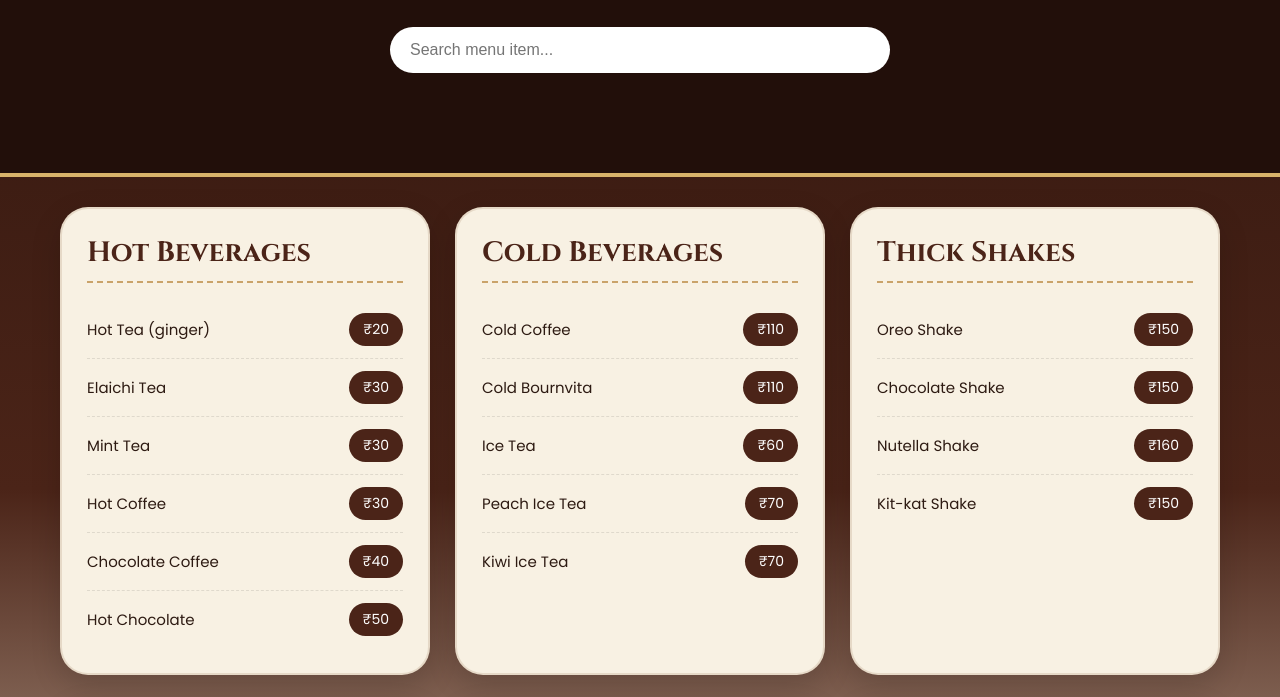
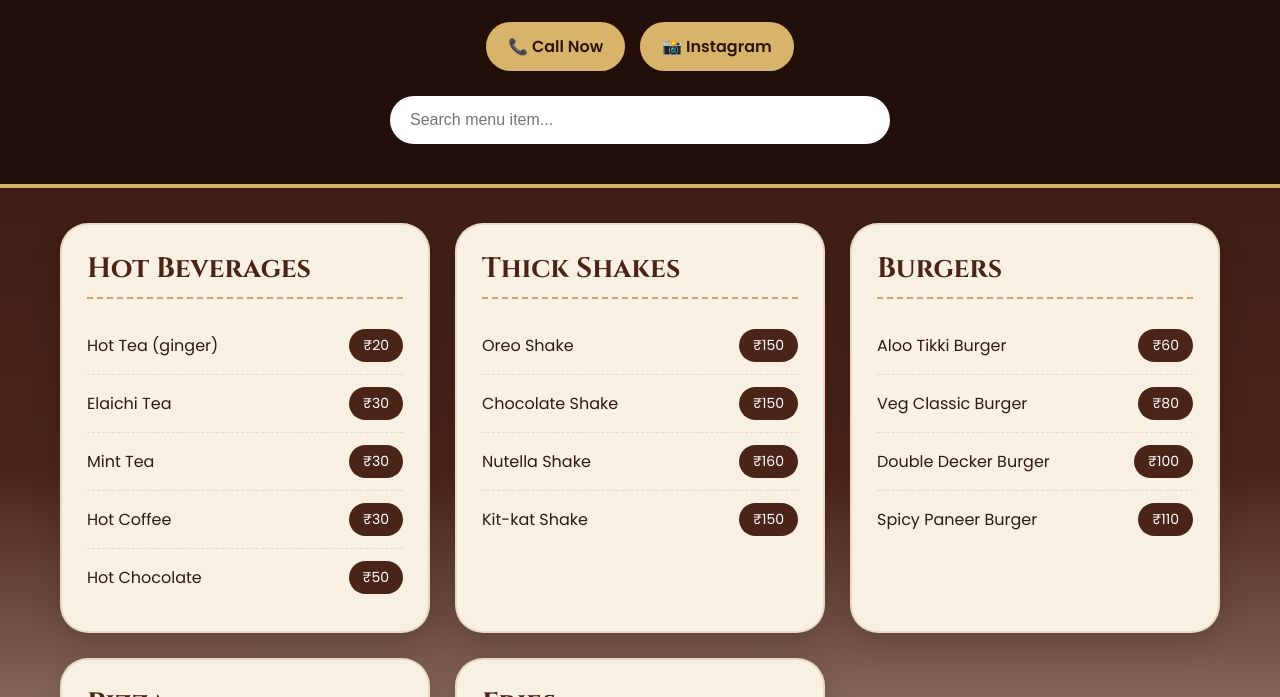
Before and after one commit to Nishan20/Retro_Cafe_menu, a plain HTML site: page index.html in a window 1280 px wide. Shown: the part 206-903 px from the top of the page. Drawn offline with Linux system fonts and the light colour scheme.

Commit message:
Update index.html

```diff
--- a/index.html
+++ b/index.html
@@ -1,4 +1,3 @@
-
 <!DOCTYPE html>
 <html lang="en">
 <head>
@@ -26,11 +25,15 @@ color:#2d1a12;
 /* HERO */
 
 .hero{
-padding:70px 20px;
+padding:70px 20px 40px;
 text-align:center;
 background:rgba(33,15,10,0.95);
 color:#f8ead0;
 border-bottom:4px solid #d8b36a;
+position:sticky;
+top:0;
+z-index:1000;
+backdrop-filter:blur(10px);
 }
 
 .hero h1{
@@ -45,28 +48,53 @@ font-size:18px;
 opacity:.9;
 }
 
+/* TOP BUTTONS */
+
+.top-links{
+display:flex;
+justify-content:center;
+gap:15px;
+flex-wrap:wrap;
+margin-top:25px;
+}
+
+.top-links a{
+text-decoration:none;
+background:#d8b36a;
+color:#2d140d;
+padding:12px 22px;
+border-radius:40px;
+font-weight:600;
+transition:0.3s;
+}
+
+.top-links a:hover{
+transform:scale(1.05);
+background:#f0cc84;
+}
+
 /* SEARCH */
 
 .search-box{
 max-width:500px;
-margin:30px auto;
+margin:25px auto 0;
 }
 
 .search-box input{
 width:100%;
-padding:14px 20px;
+padding:15px 20px;
 border:none;
 border-radius:50px;
 font-size:16px;
 outline:none;
 }
 
-/* MENU GRID */
+/* MENU */
 
 .container{
 max-width:1200px;
 margin:auto;
-padding:30px 20px;
+padding:35px 20px;
 display:grid;
 grid-template-columns:repeat(auto-fit,minmax(320px,1fr));
 gap:25px;
@@ -80,11 +108,13 @@ padding:25px;
 border-radius:28px;
 box-shadow:0 10px 30px rgba(0,0,0,0.15);
 border:2px solid rgba(130,80,40,0.15);
-transition:0.3s;
+transition:0.4s;
 }
 
-.card:hover{
-transform:translateY(-5px);
+.card.active{
+transform:scale(1.05);
+border:3px solid #c08b3e;
+box-shadow:0 0 30px rgba(192,139,62,0.5);
 }
 
 .card h2{
@@ -106,10 +136,6 @@ border-bottom:1px dashed rgba(0,0,0,0.1);
 
 .item:last-child{
 border:none;
-}
-
-.item span{
-font-size:15px;
 }
 
 .price{
@@ -153,40 +179,59 @@ font-size:24px;
 <body>
 
 <section class="hero">
+
 <h1>RETRO</h1>
 <p>Tea, We & 90's</p>
+
+<div class="top-links">
+
+<a href="tel:+919510058462">
+📞 Call Now
+</a>
+
+<a href="https://instagram.com/retro_90_cafe_gandhinagar" target="_blank">
+📸 Instagram
+</a>
+
+</div>
 
 <div class="search-box">
 <input type="text" id="searchInput" placeholder="Search menu item...">
 </div>
+
 </section>
 
-<div class="container" id="menuContainer">
+<div class="container">
 
-<!-- HOT BEVERAGES -->
+<!-- HOT -->
 
 <div class="card">
 <h2>Hot Beverages</h2>
 
-<div class="item"><span>Hot Tea (ginger)</span><div class="price">₹20</div></div>
-<div class="item"><span>Elaichi Tea</span><div class="price">₹30</div></div>
-<div class="item"><span>Mint Tea</span><div class="price">₹30</div></div>
-<div class="item"><span>Hot Coffee</span><div class="price">₹30</div></div>
-<div class="item"><span>Chocolate Coffee</span><div class="price">₹40</div></div>
-<div class="item"><span>Hot Chocolate</span><div class="price">₹50</div></div>
-
+<div class="item">
+<span>Hot Tea (ginger)</span>
+<div class="price">₹20</div>
 </div>
 
-<!-- COLD -->
+<div class="item">
+<span>Elaichi Tea</span>
+<div class="price">₹30</div>
+</div>
 
-<div class="card">
-<h2>Cold Beverages</h2>
+<div class="item">
+<span>Mint Tea</span>
+<div class="price">₹30</div>
+</div>
 
-<div class="item"><span>Cold Coffee</span><div class="price">₹110</div></div>
-<div class="item"><span>Cold Bournvita</span><div class="price">₹110</div></div>
-<div class="item"><span>Ice Tea</span><div class="price">₹60</div></div>
-<div class="item"><span>Peach Ice Tea</span><div class="price">₹70</div></div>
-<div class="item"><span>Kiwi Ice Tea</span><div class="price">₹70</div></div>
+<div class="item">
+<span>Hot Coffee</span>
+<div class="price">₹30</div>
+</div>
+
+<div class="item">
+<span>Hot Chocolate</span>
+<div class="price">₹50</div>
+</div>
 
 </div>
 
@@ -195,22 +240,52 @@ font-size:24px;
 <div class="card">
 <h2>Thick Shakes</h2>
 
-<div class="item"><span>Oreo Shake</span><div class="price">₹150</div></div>
-<div class="item"><span>Chocolate Shake</span><div class="price">₹150</div></div>
-<div class="item"><span>Nutella Shake</span><div class="price">₹160</div></div>
-<div class="item"><span>Kit-kat Shake</span><div class="price">₹150</div></div>
+<div class="item">
+<span>Oreo Shake</span>
+<div class="price">₹150</div>
+</div>
+
+<div class="item">
+<span>Chocolate Shake</span>
+<div class="price">₹150</div>
+</div>
+
+<div class="item">
+<span>Nutella Shake</span>
+<div class="price">₹160</div>
+</div>
+
+<div class="item">
+<span>Kit-kat Shake</span>
+<div class="price">₹150</div>
+</div>
 
 </div>
 
-<!-- BURGER -->
+<!-- BURGERS -->
 
 <div class="card">
 <h2>Burgers</h2>
 
-<div class="item"><span>Aloo Tikki Burger</span><div class="price">₹60</div></div>
-<div class="item"><span>Veg Classic Burger</span><div class="price">₹80</div></div>
-<div class="item"><span>Double Decker Burger</span><div class="price">₹100</div></div>
-<div class="item"><span>Spicy Paneer Burger</span><div class="price">₹110</div></div>
+<div class="item">
+<span>Aloo Tikki Burger</span>
+<div class="price">₹60</div>
+</div>
+
+<div class="item">
+<span>Veg Classic Burger</span>
+<div class="price">₹80</div>
+</div>
+
+<div class="item">
+<span>Double Decker Burger</span>
+<div class="price">₹100</div>
+</div>
+
+<div class="item">
+<span>Spicy Paneer Burger</span>
+<div class="price">₹110</div>
+</div>
 
 </div>
 
@@ -219,10 +294,25 @@ font-size:24px;
 <div class="card">
 <h2>Pizza</h2>
 
-<div class="item"><span>Margherita</span><div class="price">₹99</div></div>
-<div class="item"><span>Golden Corn</span><div class="price">₹110</div></div>
-<div class="item"><span>Veggie Deluxe</span><div class="price">₹110</div></div>
-<div class="item"><span>Cheese Burst</span><div class="price">₹110</div></div>
+<div class="item">
+<span>Margherita</span>
+<div class="price">₹99</div>
+</div>
+
+<div class="item">
+<span>Golden Corn</span>
+<div class="price">₹110</div>
+</div>
+
+<div class="item">
+<span>Veggie Deluxe</span>
+<div class="price">₹110</div>
+</div>
+
+<div class="item">
+<span>Cheese Burst</span>
+<div class="price">₹110</div>
+</div>
 
 </div>
 
@@ -231,10 +321,25 @@ font-size:24px;
 <div class="card">
 <h2>Fries</h2>
 
-<div class="item"><span>Salted Fries</span><div class="price">₹60</div></div>
-<div class="item"><span>Masala Fries</span><div class="price">₹70</div></div>
-<div class="item"><span>Peri Peri Fries</span><div class="price">₹80</div></div>
-<div class="item"><span>Cheese Fries</span><div class="price">₹90</div></div>
+<div class="item">
+<span>Salted Fries</span>
+<div class="price">₹60</div>
+</div>
+
+<div class="item">
+<span>Masala Fries</span>
+<div class="price">₹70</div>
+</div>
+
+<div class="item">
+<span>Peri Peri Fries</span>
+<div class="price">₹80</div>
+</div>
+
+<div class="item">
+<span>Cheese Fries</span>
+<div class="price">₹90</div>
+</div>
 
 </div>
 
@@ -252,7 +357,12 @@ searchInput.addEventListener('keyup', function(){
 
 let filter = searchInput.value.toLowerCase();
 
-let items = document.querySelectorAll('.item');
+let cards = document.querySelectorAll('.card');
+
+cards.forEach(card => {
+
+let items = card.querySelectorAll('.item');
+let found = false;
 
 items.forEach(item => {
 
@@ -260,11 +370,45 @@ let text = item.innerText.toLowerCase();
 
 if(text.includes(filter)){
 item.style.display = 'flex';
+found = true;
 }else{
 item.style.display = 'none';
 }
 
 });
+
+if(found){
+card.style.display = 'block';
+card.classList.add('active');
+
+card.scrollIntoView({
+behavior:'smooth',
+block:'center'
+});
+
+}else{
+card.style.display = 'none';
+card.classList.remove('active');
+}
+
+});
+
+if(filter === ''){
+
+cards.forEach(card => {
+
+card.style.display='block';
+card.classList.remove('active');
+
+let items = card.querySelectorAll('.item');
+
+items.forEach(item=>{
+item.style.display='flex';
+});
+
+});
+
+}
 
 });
 
```
